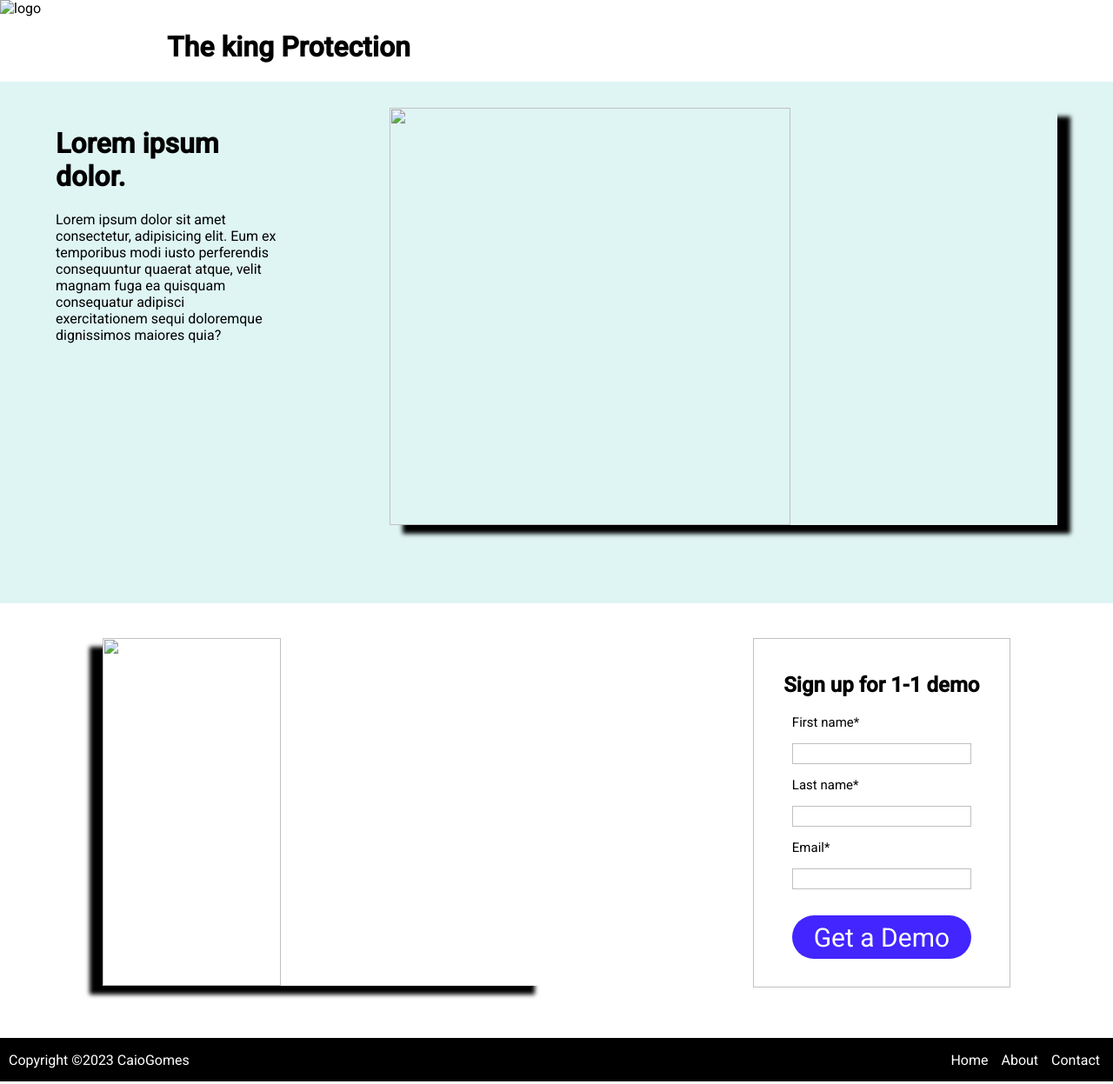
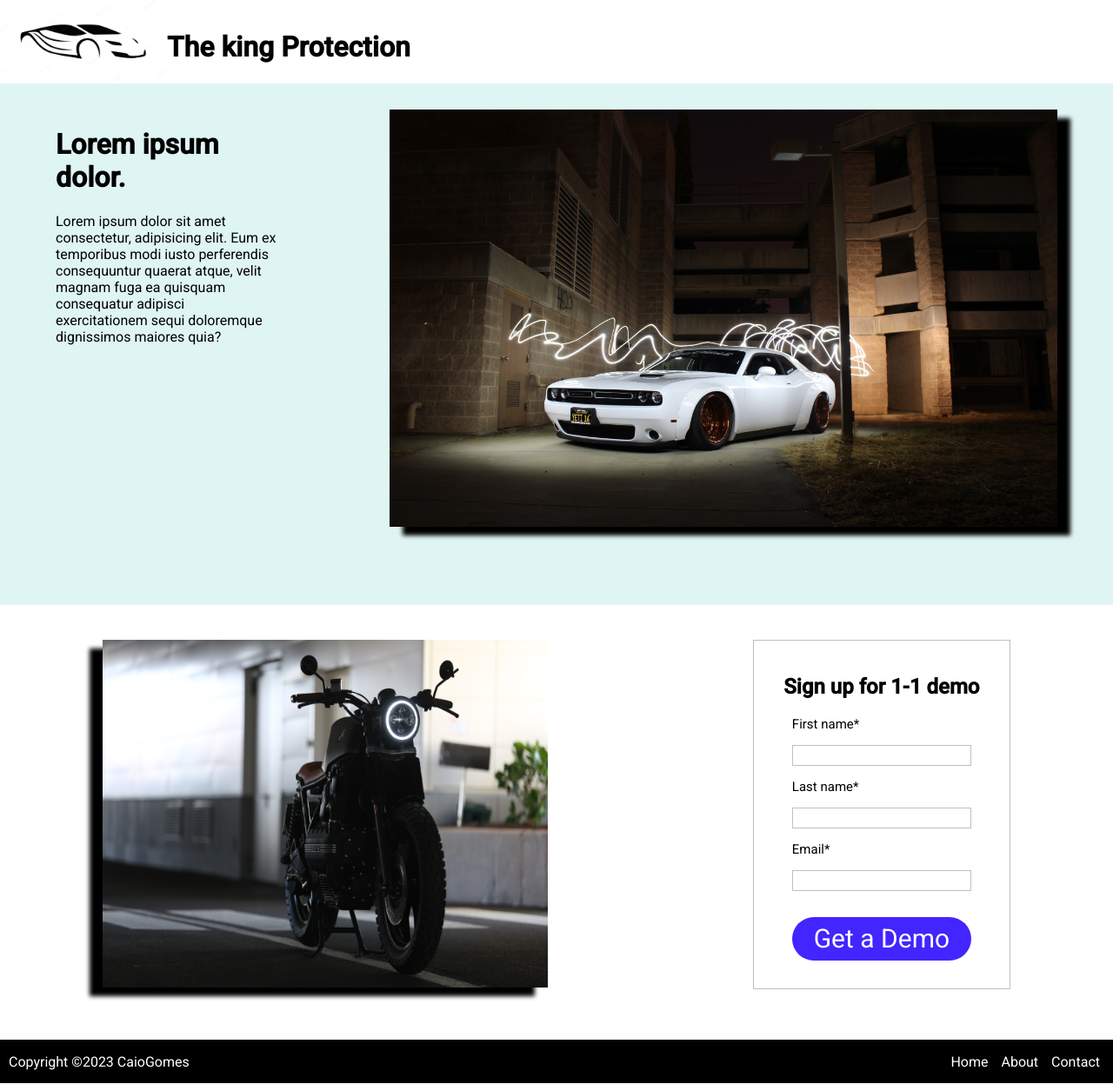
Before and after one commit to Caio-Gomes2007/site-de-prote-o-para-carros, a plain HTML site: page index.html in a window 1280 px wide. Shown: the whole page at 87% size. Drawn offline with Linux system fonts and the light colour scheme; the site is published under a folder, as on GitHub Pages, so addresses that start at the root find nothing.

Commit message:
bug img resolvido

```diff
--- a/index.html
+++ b/index.html
@@ -4,7 +4,7 @@
     <meta charset="UTF-8">
     <meta name="viewport" content="width=device-width, initial-scale=1.0">
     <link rel="stylesheet" href="style.css">
-   <link rel="icon" href="/img-videos/automovel.png">
+   <link rel="icon" href="img-videos/automovel.png">
     <!--fonts-->
 
     <link rel="preconnect" href="https://fonts.googleapis.com">
@@ -14,7 +14,7 @@
 </head>
 <body>
     <header>
-        <img src="/img-videos/automovel.png" alt="logo" id="">
+        <img src="img-videos/automovel.png" alt="logo" id="">
         <h1>The king Protection</h1>
     </header>
     <main>
@@ -22,11 +22,11 @@
             <h1>Lorem ipsum dolor.</h1>
             <p>Lorem ipsum dolor sit amet consectetur, adipisicing elit. Eum ex temporibus modi iusto perferendis consequuntur quaerat atque, velit magnam fuga ea quisquam consequatur adipisci exercitationem sequi doloremque dignissimos maiores quia?</p>
         </div>
-        <img src="/img-videos/pexels-cesar-perez-733745.jpg" alt="" id="">
+        <img src="img-videos/pexels-cesar-perez-733745.jpg" alt="" id="">
     </main>
     <section>
 
-       <img src="/img-videos/pexels-giorgio-de-angelis-1413412.jpg" alt="">
+       <img src="img-videos/pexels-giorgio-de-angelis-1413412.jpg" alt="">
        <div class="form">
         <br>
         <h1>Sign up for 1-1 demo</h1>
```
